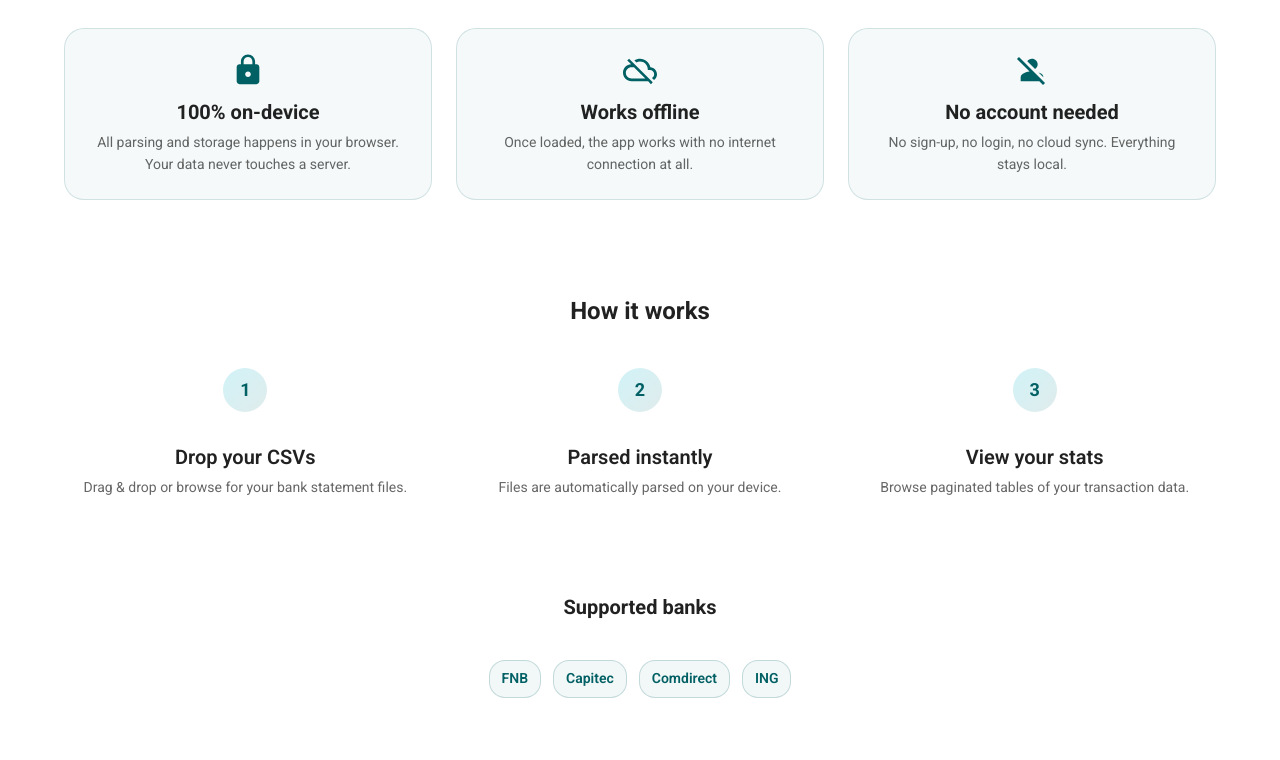
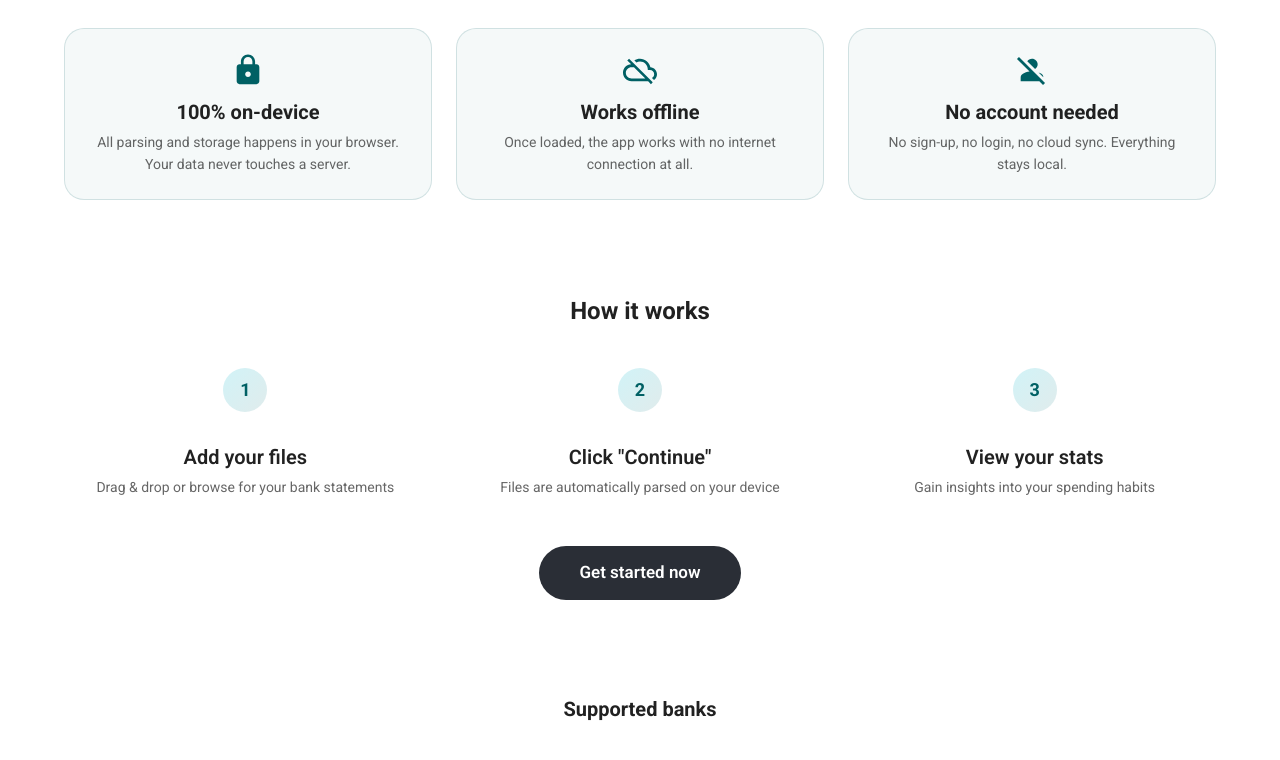
Before and after one commit to caweidmann/fstats, a Next.js app: page / in a window 1280 px wide. Shown: the part 543-1303 px from the top of the page. Built offline with nearby package versions, Linux system fonts and the light colour scheme; no server answers; a web font is replaced by a local one; what @mui/material-nextjs would draw is missing.

Commit message:
refactor: Move to file

```diff
--- /dev/null
+++ b/app/actions.tsx
@@ -0,0 +1,37 @@
+import { CloudOff, Lock, PersonOff } from '@mui/icons-material'
+
+export const CARD_ITEMS = [
+  {
+    Icon: Lock,
+    title: '100% on-device',
+    description: 'All parsing and storage happens in your browser. Your data never touches a server.',
+  },
+  {
+    Icon: CloudOff,
+    title: 'Works offline',
+    description: 'Once loaded, the app works with no internet connection at all.',
+  },
+  {
+    Icon: PersonOff,
+    title: 'No account needed',
+    description: 'No sign-up, no login, no cloud sync. Everything stays local.',
+  },
+]
+
+export const STEPS = [
+  {
+    step: 1,
+    title: 'Add your files',
+    description: 'Drag & drop or browse for your bank statements',
+  },
+  {
+    step: 2,
+    title: 'Click "Continue"',
+    description: 'Files are automatically parsed on your device',
+  },
+  {
+    step: 3,
+    title: 'View your stats',
+    description: 'Gain insights into your spending habits',
+  },
+]
--- a/app/page.tsx
+++ b/app/page.tsx
@@ -1,6 +1,5 @@
 'use client'
 
-import { CloudOff, Lock, PersonOff } from '@mui/icons-material'
 import { Box, Button, Chip, Grid, Typography } from '@mui/material'
 import { useTheme } from '@mui/material/styles'
 import { useRouter } from 'next/navigation'
@@ -9,43 +8,8 @@ import { MISC, ROUTES } from '@/common'
 import { PageWrapper } from '@/components'
 import { useIsDarkMode, useIsMobile } from '@/hooks'
 
+import { CARD_ITEMS, STEPS } from './actions'
 import { ui } from './styled'
-
-const TRUST_ITEMS = [
-  {
-    Icon: Lock,
-    title: '100% on-device',
-    description: 'All parsing and storage happens in your browser. Your data never touches a server.',
-  },
-  {
-    Icon: CloudOff,
-    title: 'Works offline',
-    description: 'Once loaded, the app works with no internet connection at all.',
-  },
-  {
-    Icon: PersonOff,
-    title: 'No account needed',
-    description: 'No sign-up, no login, no cloud sync. Everything stays local.',
-  },
-]
-
-const STEPS = [
-  {
-    number: 1,
-    title: 'Drop your CSVs',
-    description: 'Drag & drop or browse for your bank statement files.',
-  },
-  {
-    number: 2,
-    title: 'Parsed instantly',
-    description: 'Files are automatically parsed on your device.',
-  },
-  {
-    number: 3,
-    title: 'View your stats',
-    description: 'Browse paginated tables of your transaction data.',
-  },
-]
 
 const Page = () => {
   const isMobile = useIsMobile()
@@ -87,7 +51,7 @@ const Page = () => {
       </Box>
 
       <Grid container spacing={isMobile ? 2 : 3} sx={sx.trustSection}>
-        {TRUST_ITEMS.map(({ Icon, title, description }) => (
+        {CARD_ITEMS.map(({ Icon, title, description }) => (
           <Grid size={isMobile ? 12 : 4} key={title}>
             <Box sx={sx.trustCard}>
               <Icon sx={sx.trustIcon} />
@@ -106,11 +70,12 @@ const Page = () => {
         <Typography variant="h5" sx={sx.sectionTitle}>
           How it works
         </Typography>
-        <Grid container spacing={isMobile ? 3 : 4}>
-          {STEPS.map(({ number, title, description }) => (
-            <Grid size={isMobile ? 12 : 4} key={number}>
+
+        <Grid container spacing={isMobile ? 3 : 4} sx={{ mb: 6 }}>
+          {STEPS.map(({ step, title, description }) => (
+            <Grid size={isMobile ? 12 : 4} key={step}>
               <Box sx={sx.stepCard}>
-                <Box sx={sx.stepBadge}>{number}</Box>
+                <Box sx={sx.stepBadge}>{step}</Box>
                 <Typography variant="h6" sx={sx.stepTitle}>
                   {title}
                 </Typography>
@@ -121,6 +86,16 @@ const Page = () => {
             </Grid>
           ))}
         </Grid>
+
+        <Button
+          variant="contained"
+          size="large"
+          sx={sx.ctaButton}
+          onMouseEnter={() => router.prefetch(ROUTES.DATA)}
+          onClick={() => router.push(ROUTES.DATA)}
+        >
+          Get started now
+        </Button>
       </Box>
 
       <Box sx={sx.banksSection}>
--- a/app/styled.ts
+++ b/app/styled.ts
@@ -6,9 +6,9 @@ export const ui = (theme: Theme, isMobile: boolean, isDarkMode: boolean) => {
   return {
     hero: {
       display: 'flex',
-      flexDirection: 'column' as const,
+      flexDirection: 'column',
       alignItems: 'center',
-      textAlign: 'center' as const,
+      textAlign: 'center',
       pt: isMobile ? 2 : 6,
       pb: isMobile ? 2 : 4,
     },
@@ -50,10 +50,10 @@ export const ui = (theme: Theme, isMobile: boolean, isDarkMode: boolean) => {
       borderRadius: 2,
       border: `1px solid ${isDarkMode ? 'rgba(0,188,212,0.18)' : 'rgba(0,96,100,0.15)'}`,
       backgroundColor: isDarkMode ? 'rgba(255,255,255,0.04)' : 'rgba(0,96,100,0.04)',
-      textAlign: 'center' as const,
+      textAlign: 'center',
       height: '100%',
       display: 'flex',
-      flexDirection: 'column' as const,
+      flexDirection: 'column',
       alignItems: 'center',
     },
 
@@ -77,17 +77,18 @@ export const ui = (theme: Theme, isMobile: boolean, isDarkMode: boolean) => {
 
     section: {
       mt: isMobile ? 5 : 7,
+      textAlign: 'center',
     },
 
     sectionTitle: {
-      textAlign: 'center' as const,
+      textAlign: 'center',
       fontWeight: 700,
       mt: 12,
       mb: isMobile ? 3 : 5,
     },
 
     stepCard: {
-      textAlign: 'center' as const,
+      textAlign: 'center',
     },
 
     stepBadge: {
@@ -132,7 +133,7 @@ export const ui = (theme: Theme, isMobile: boolean, isDarkMode: boolean) => {
 
     bankGrid: {
       display: 'flex',
-      flexWrap: 'wrap' as const,
+      flexWrap: 'wrap',
       gap: 1.5,
       justifyContent: 'center',
     },
```
Also changed, not shown: app/data/page.tsx (+8 -4 lines).
